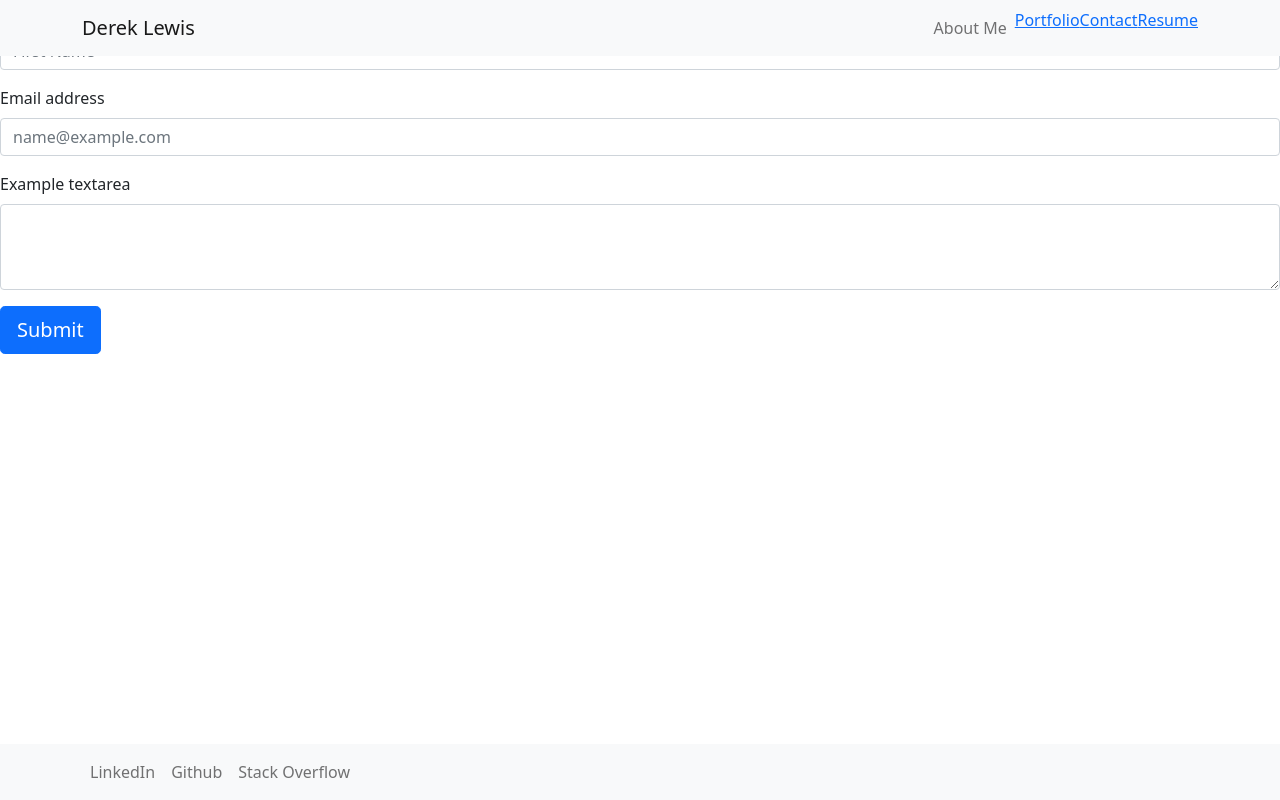
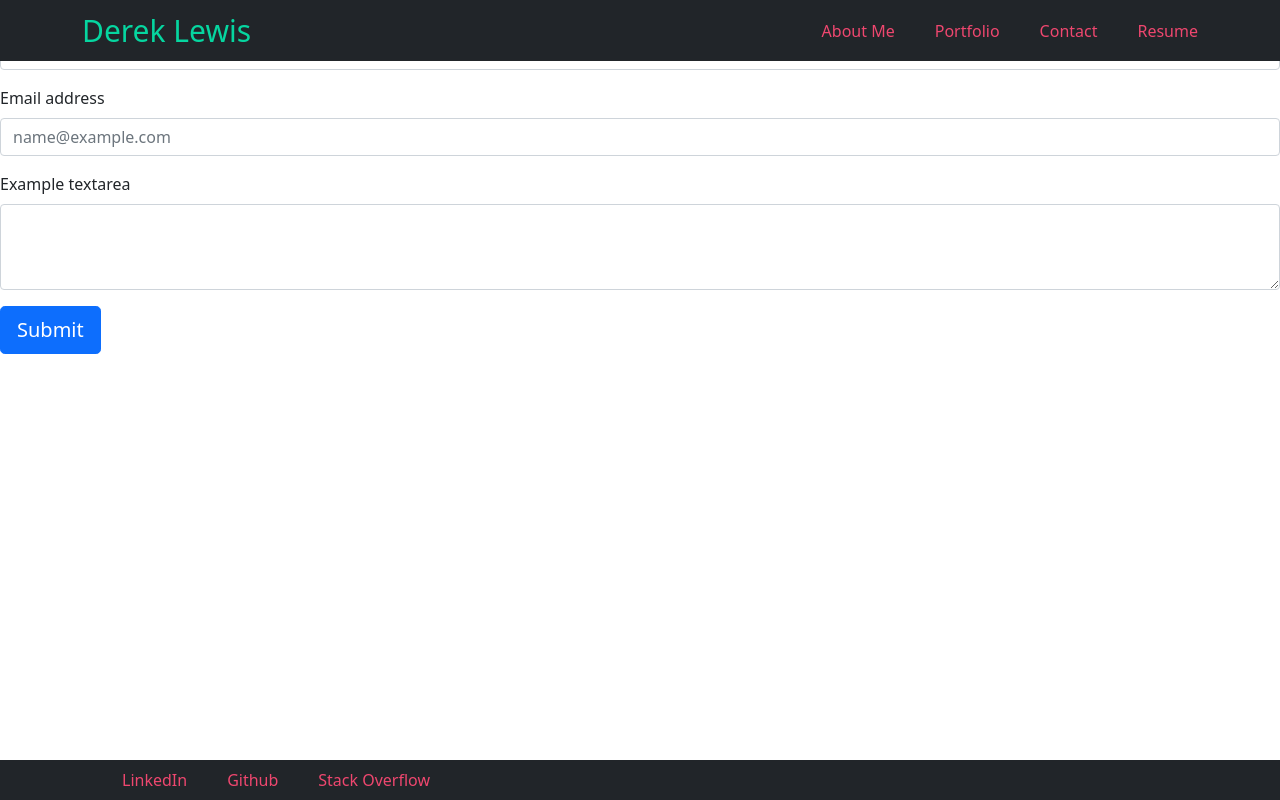
Before and after one commit to dereklewis/New-React-Portfolio, a React (Create React App) app in the folder client/: page /contact in a window 1280 px wide. Built offline with nearby package versions, Linux system fonts and the light colour scheme.

Commit message:
nav and footer styled

```diff
--- a/client/package.json
+++ b/client/package.json
@@ -4,6 +4,7 @@
   "private": true,
   "dependencies": {
     "@apollo/client": "^3.4.16",
+    "@mui/material": "^5.0.3",
     "@testing-library/jest-dom": "^5.14.1",
     "@testing-library/react": "^11.2.7",
     "@testing-library/user-event": "^12.8.3",
--- a/client/src/App.css
+++ b/client/src/App.css
@@ -1,3 +1,35 @@
+:root {
+  --light: #f8ffe5;
+  --dark: #1b9aaa;
+  --accentGreen: #06d6a0;
+  --accentPink: #ef476f;
+  --accentYellow: #ffc43d;
+}
+
+.navBar {
+  display: flex;
+  justify-content: space-around;
+  background-color: var(--dark);
+}
+
+.navLinkDiv {
+  display: flex;
+  justify-content: space-around;
+}
+
+.navLink {
+  color: var(--accentPink);
+  justify-content: space-around;
+  margin-left: 40px;
+  text-decoration: none;
+}
+
+.brandName {
+  color: var(--accentGreen);
+  font-size: 30px;
+  text-decoration: none;
+}
+
 .App {
   text-align: center;
 }
--- a/client/src/App.js
+++ b/client/src/App.js
@@ -14,6 +14,7 @@ import Footer from "./components/Footer/Footer";
 import Project from "./components/Project/Project";
 // import Header from "./components/Header/Header";
 import ContactForm from "./components/Contact Form/ContactForm";
+import AboutMe from "./Pages/AboutMe";
 import "./App.css";
 
 const httpLink = createHttpLink({
@@ -42,8 +43,9 @@ function App() {
     <ApolloProvider client={client}>
       <Router>
         <>
-          <Navbar />
-
+          <Navbar>
+            <AboutMe />
+          </Navbar>
           <Route exact path="/portfolio">
             <Project />
           </Route>
--- a/client/src/components/Footer/Footer.js
+++ b/client/src/components/Footer/Footer.js
@@ -1,26 +1,33 @@
 import React from "react";
 import { Navbar, Container, Nav } from "react-bootstrap";
-import "../Footer/Footer.css";
+import { Link } from "react-router-dom";
+import "../NavBar/NavBar.css";
 
 export const Footer = () => {
   return (
     <>
-      <Navbar bg="light" variant="light" fixed="bottom">
+      <Navbar bg="dark" variant="light" fixed="bottom">
         <Container className="flexContainer">
           <Nav className="footerNav">
-            <Nav.Link
-              href="https://www.linkedin.com/in/derek-lewis-62343511/"
-              target="_blank"
-              id="navLink"
-            >
-              LinkedIn
-            </Nav.Link>
-            <Nav.Link href="#features" id="navLink">
-              Github
-            </Nav.Link>
-            <Nav.Link href="#pricing" id="navLink">
-              Stack Overflow
-            </Nav.Link>
+            <Nav.Item>
+              <Link
+                to="https://www.linkedin.com/in/derek-lewis-62343511/"
+                target="_blank"
+                className="navLink"
+              >
+                LinkedIn
+              </Link>
+            </Nav.Item>
+            <Nav.Item>
+              <Link to="#features" className="navLink">
+                Github
+              </Link>
+            </Nav.Item>
+            <Nav.Item>
+              <Link to="#pricing" className="navLink">
+                Stack Overflow
+              </Link>
+            </Nav.Item>
           </Nav>
         </Container>
       </Navbar>
--- a/client/src/components/Navbar/Navbar.js
+++ b/client/src/components/Navbar/Navbar.js
@@ -6,16 +6,32 @@ import "../NavBar/NavBar.css";
 export const NavBar = () => {
   return (
     <>
-      <Navbar bg="light" variant="light" fixed="top" id="#nav-bar">
-        <Container>
-          <Navbar.Brand id="name">Derek Lewis</Navbar.Brand>
-          <Nav className="justify-content-end" activeKey="/home">
-            <Link to="/aboutme" className="nav-link">
-              About Me
-            </Link>
-            <Link to="/portfolio">Portfolio</Link>
-            <Link to="/contact">Contact</Link>
-            <Link to="/resume">Resume</Link>
+      <Navbar bg="dark" variant="light" fixed="top" id="#nav-bar">
+        <Container className="justify-content-right">
+          <Link to="/aboutme" className="brandName">
+            Derek Lewis
+          </Link>
+          <Nav className="justify-content-center" activeKey="/home">
+            <Nav.Item>
+              <Link to="/aboutme" className="navLink">
+                About Me
+              </Link>
+            </Nav.Item>
+            <Nav.Item>
+              <Link to="/portfolio" className="navLink">
+                Portfolio
+              </Link>
+            </Nav.Item>
+            <Nav.Item>
+              <Link to="/contact" className="navLink">
+                Contact
+              </Link>
+            </Nav.Item>
+            <Nav.Item>
+              <Link to="/resume" className="navLink">
+                Resume
+              </Link>
+            </Nav.Item>
           </Nav>
         </Container>
       </Navbar>
--- a/client/src/custom.scss
+++ b/client/src/custom.scss
@@ -0,0 +1,7 @@
+$primary: #f8ffe5;
+$secondary: #1b9aaa;
+$dark: #06d6a0;
+$light: #ef476f;
+$success: #ffc43d;
+
+@import "~bootstrap/scss/bootstrap.scss";
--- a/client/src/index.js
+++ b/client/src/index.js
@@ -1,6 +1,6 @@
 import React from "react";
 import ReactDOM from "react-dom";
-import "./index.css";
+import "./custom.scss";
 import App from "./App";
 import reportWebVitals from "./reportWebVitals";
 import "bootstrap/dist/css/bootstrap.min.css";
```
Also changed, not shown: 1 other file (tests, documents, lock files or other folders).
